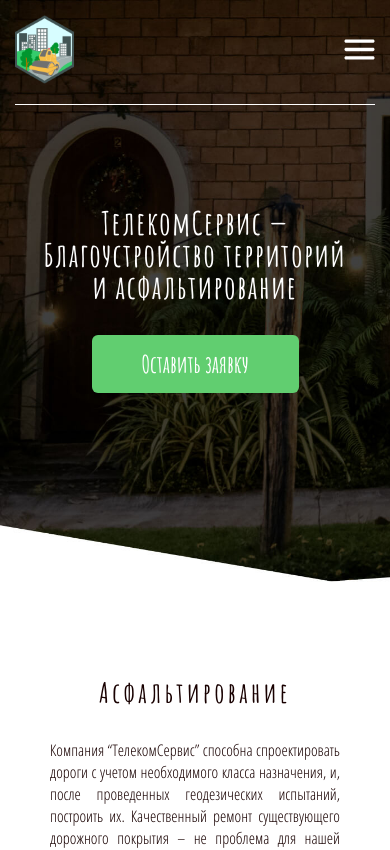
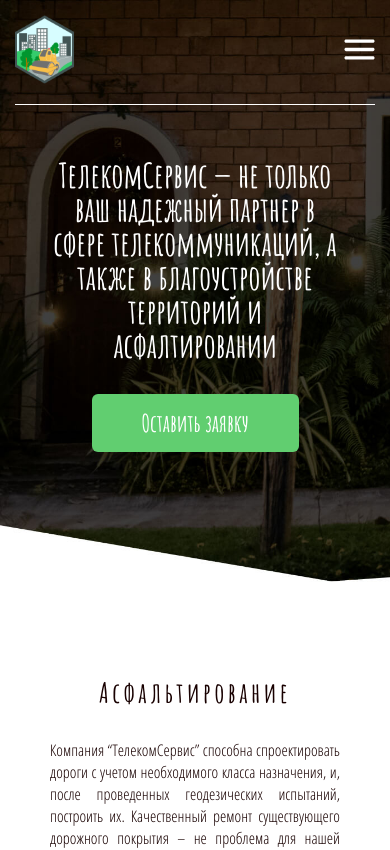
Before and after one commit to vitalii-grigorash/telecom-service, a React (Create React App) app: page / in a window 390 px wide. Shown: the top 850 px of the page. Built offline with nearby package versions, Linux system fonts and the light colour scheme.

Commit message:
changed header info

```diff
--- a/src/components/Main/Main.css
+++ b/src/components/Main/Main.css
@@ -12,8 +12,8 @@
     display: flex;
     flex-direction: column;
     align-items: center;
-    margin: 243px auto 0;
-    max-width: 700px;
+    margin: 194px auto 0;
+    max-width: 1231px;
 }
 .heading__header {
     font-family: 'Amatic SC';
@@ -26,19 +26,25 @@
     letter-spacing: 0.05em;
     color: #ffffff;
 }
+@media screen and (max-width: 1190px) {
+    .heading__container {
+        max-width: 890px;
+    }
+}
 @media screen and (max-width: 990px) {
     .main__background {
         min-height: 779px;
         padding-top: 23px;
     }
     .heading__container {
-        margin: 175px auto 0;
-        max-width: 550px;
+        margin: 137px auto 0;
+        max-width: 679px;
     }
     .heading__header {
         font-size: 44px;
         line-height: 110%;
-        margin: 0 0 48px;
+        margin: 0 0 32px;
+        letter-spacing: 0;
     }
 }
 @media screen and (max-width: 730px) {
@@ -46,14 +52,14 @@
         min-height: 766px;
         padding-top: 20px;
     }
+    .heading__container {
+        margin: 141px auto 0;
+    }
     .heading__header {
         font-size: 34px;
         line-height: 100%;
         margin: 0 0 32px;
         max-width: 340px;
-    }
-    .heading__container {
-        margin: 165px auto 0;
     }
 }
 @media screen and (max-width: 415px) {
@@ -62,11 +68,9 @@
         padding-top: 15px;
     }
     .heading__header {
-        font-size: 32px;
-        line-height: 100%;
-        max-width: 320px;
+        max-width: 290px;
     }
     .heading__container {
-        margin: 102px auto 0;
+        margin: 53px auto 0;
     }
 }
--- a/src/components/Main/Main.js
+++ b/src/components/Main/Main.js
@@ -25,7 +25,7 @@
           />
 
           <div className="heading__container">
-            <h1 className="heading__header">ТелекомСервис — Благоустройство территорий и асфальтирование</h1>
+            <h1 className="heading__header">ТелекомСервис — не только ваш надежный партнер в сфере телекоммуникаций, а также в благоустройстве территорий и асфалтировании</h1>
             <button className="button-green" type="button" onClick={onOpenPopup}>
               <p className="button-green__text">Оставить заявку</p>
             </button>
```
